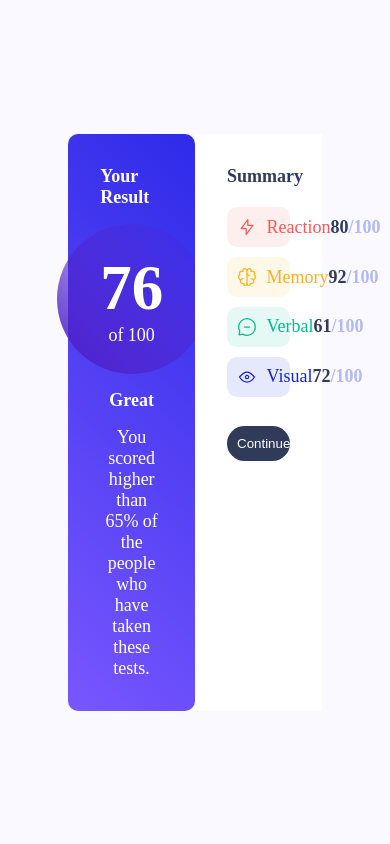
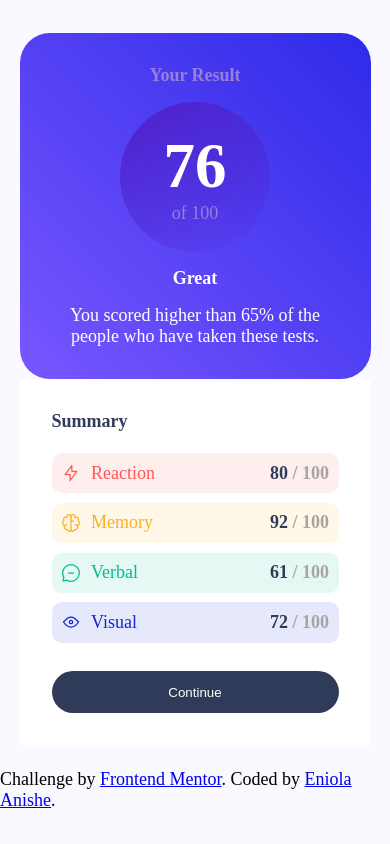
Before and after one commit to Eniolasoar/Result-Summary-Component, a plain HTML site: page index.html in a window 390 px wide. Drawn offline with Linux system fonts and the light colour scheme.

Commit message:
Project UI compeleted

```diff
--- a/index.html
+++ b/index.html
@@ -15,16 +15,6 @@
 
     <title>Frontend Mentor | Results summary component</title>
 
-    <!-- Feel free to remove these styles or customise in your own stylesheet 👍 -->
-    <style>
-      .attribution {
-        font-size: 11px;
-        text-align: center;
-      }
-      .attribution a {
-        color: hsl(228, 45%, 44%);
-      }
-    </style>
   </head>
   <body>
     <div class="outer-container">
@@ -33,7 +23,7 @@
           <h1>Your Result</h1>
           <div class="result-circle">
             <span class="bold-num">76</span>
-            <span class="little-num">of 100</span>
+            <span class="little-num"style="color:rgb(152, 127, 221)">of 100</span>
           </div>
           <p style="margin: 0;font-weight: bold;">Great</p>
           <p class="result-text">
@@ -50,7 +40,7 @@
                 <p>Reaction</p>
               </div>
 
-              <p class="summary-num2"><span id="summary-num">80</span>/100</p>
+              <p class="summary-num2"><span id="summary-num">80</span> / 100</p>
             </div>
 
             <div class="summary-container memory">
@@ -59,7 +49,7 @@
                 <p>Memory</p>
               </div>
 
-              <p class="summary-num2"><span id="summary-num">92</span>/100</p>
+              <p class="summary-num2"><span id="summary-num">92</span> / 100</p>
             </div>
 
             <div class="summary-container verbal">
@@ -68,7 +58,7 @@
                 <p>Verbal</p>
               </div>
 
-              <p class="summary-num2"><span id="summary-num">61</span>/100</p>
+              <p class="summary-num2"><span id="summary-num">61</span> / 100</p>
             </div>
 
             <div class="summary-container visual">
@@ -77,18 +67,20 @@
                 <p>Visual</p>
               </div>
 
-              <p class="summary-num2"><span id="summary-num">72</span>/100</p>
+              <p class="summary-num2"><span id="summary-num">72</span> / 100</p>
             </div>
           </div>
 
           <button>Continue</button>
         </div>
       </div>
+
+      <div class="attribution">
+        Challenge by <a href="https://www.frontendmentor.io?ref=challenge" target="_blank">Frontend Mentor</a>.
+        Coded by <a href="https://github.com/eniolasoar">Eniola Anishe</a>.
+      </div>
     </div>
 
-    <!-- <div class="attribution">
-    Challenge by <a href="https://www.frontendmentor.io?ref=challenge" target="_blank">Frontend Mentor</a>.
-    Coded by <a href="#">Your Name Here</a>.
-  </div> -->
+
   </body>
 </html>
--- a/styles.css
+++ b/styles.css
@@ -14,8 +14,11 @@ body{
 .result-section{
     background-image:linear-gradient(45deg,hsl(252, 100%, 67%),hsl(241, 81%, 54%));
     color:white;
-    border-radius: 10px;
+    border-radius: 30px;
     width:50%
+}
+.result-section h1{
+    color: rgb(152, 127, 221);
 }
 .result-text{
     text-align: center;
@@ -28,7 +31,7 @@ h1{
     color:hsl(224, 30%, 27%) ;
 }
 .result-circle{
-    background-image: linear-gradient(45deg,hsla(256, 72%, 46%, 1),hsla(241, 72%, 46%, 0));
+    background-image: linear-gradient(150deg,hsla(256, 72%, 46%, 1),hsla(241, 72%, 46%, 0));
 }
 .result-circle .bold-num{
     font-size: 3.5em;
@@ -37,7 +40,7 @@ h1{
 .summary-section{
     background-color: hsl(0, 0%, 100%);
 }
-.summary-container{}
+
 .reaction{
     background-color:hsla(0, 100%, 67%,10%) ;
 }
@@ -67,20 +70,25 @@ h1{
     font-weight: bold;
 }
 .summary-num2{
-    color:hsla(234, 85%, 45%,30%) ;
+    color:rgb(167, 164, 164) ;
     font-weight: bold;
+}
+button:hover{
+    cursor: pointer;
+    background-image:linear-gradient(45deg,hsl(252, 100%, 67%),hsl(241, 81%, 54%));
 }
 /*------LAYOUT---------*/
 .outer-container{
     display:flex;
+    flex-direction: column;
     justify-content: center;
     align-items: center;
     min-height: 100vh;
 
 }
 .inner-container{
-    width: 65%;
-    max-width: 550px;
+    width: 90%;
+    max-width: 600px;
     display: flex;
     justify-content: center;
 
@@ -142,10 +150,26 @@ h1{
 }
 button{
     margin-top: 1.5rem;
-    padding: 0.625rem;
+    padding: 0.825rem;
     border-radius: 2rem;
     width: 100%;
     background-color: hsl(224, 30%, 27%);
     color: white;
     border: none;
 }
+.attribution{
+    margin-top:1.5rem
+}
+
+@media screen and (max-width:600px){
+    .inner-container{
+        display: flex;
+        flex-direction: column;
+    }
+    .result-section{
+        width:100%;
+    }
+    .summary-section{
+        width:100%;
+    }
+}
```
